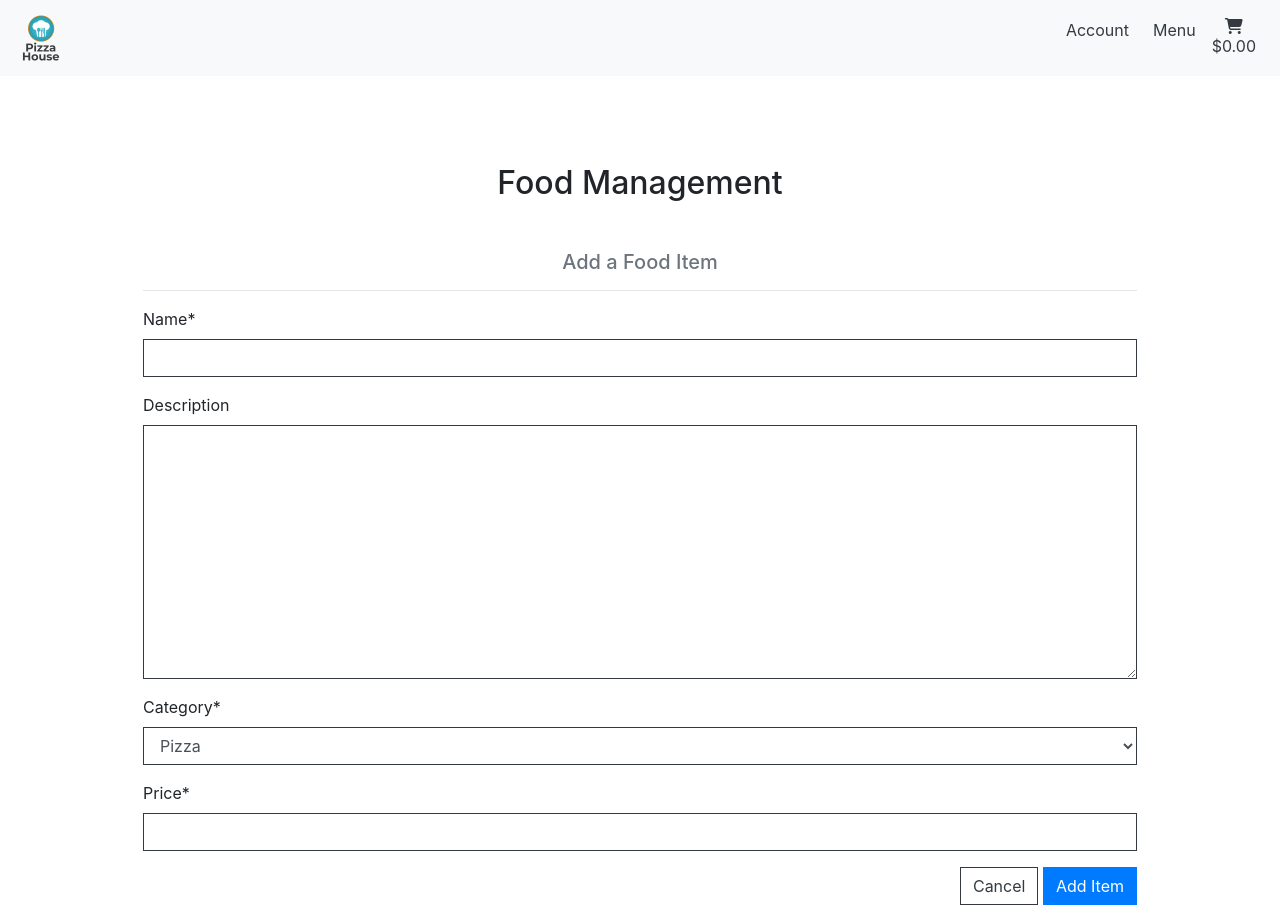
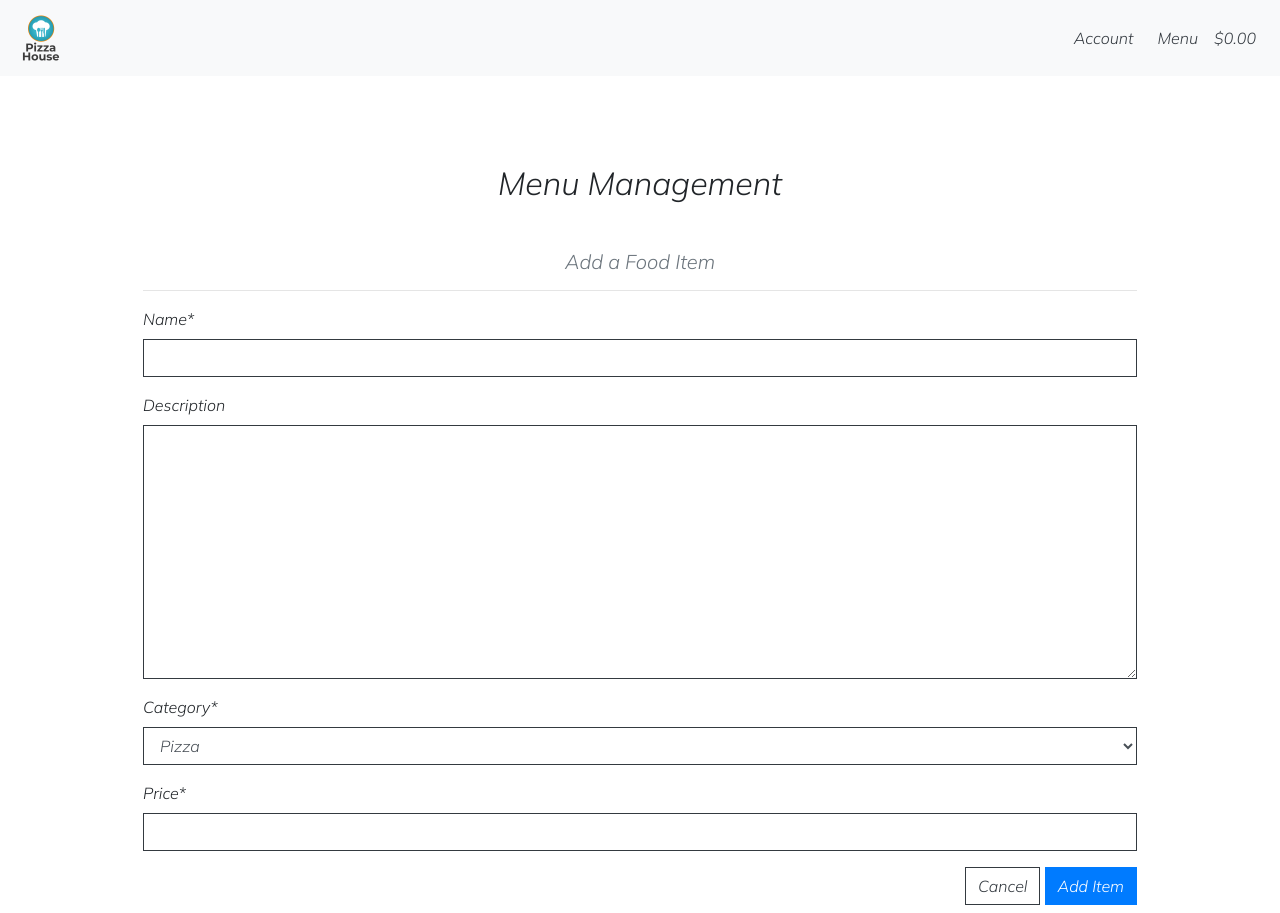
Before and after one commit to SaintHuddini/Pizza-Bella, a Django app: page /add/ in a window 1280 px wide. Run offline with Django 3.2, Linux system fonts and the light colour scheme; the visitor is signed in with stand-in values (Sample User, id 1); some libraries are stand-ins or nearby versions.

Commit message:
Added fonts, did small bug changes in the html and fixed the loading spinner

```diff
--- a/checkout/templates/checkout/checkout_success.html
+++ b/checkout/templates/checkout/checkout_success.html
@@ -20,7 +20,6 @@
 <div class="container">
 	<div class="row">
 		<div class="col">
-			<hr>
 			<h2 class="logo-font mb-4">Thank You</h2>
 			<hr>
 			<p class="text-dark">Your order information is below. A confirmation email will be sent to
--- a/orders/templates/orders/add_food.html
+++ b/orders/templates/orders/add_food.html
@@ -15,7 +15,7 @@
 <div class="container">
 	<div class="row">
 		<div class="col  text-center">
-			<h2 class="logo-font mb-5">Food Management</h2>
+			<h2 class="logo-font mb-5">Menu Management</h2>
 			<h5 class="text-muted">Add a Food Item</h5>
 			<hr>
 		</div>
--- a/static/css/style.css
+++ b/static/css/style.css
@@ -1,16 +1,23 @@
+body {
+    font-family: 'Mulish', sans-serif;
+}
+
 h1 {
     margin-top: 6rem;
     text-align: center;
+    font-family: 'Ubuntu', sans-serif;
 }
 
 h2.logo-font.mb-4 {
     margin-top: 7rem !important;
     text-align: center;
+    font-family: 'Ubuntu', sans-serif;
 }
 
 h2.display-7 {
     margin-top: 65px;
     text-align: center;
+    font-family: 'Ubuntu', sans-serif;
 }
 
 /* Allauth form formatting */
--- a/templates/base.html
+++ b/templates/base.html
@@ -10,6 +10,8 @@
 	{% block extra_meta %} {% endblock %}
 
 	{% block core_css %}
+	<link href="https://fonts.googleapis.com/css2?family=Mulish:ital,wght@1,300&family=Ubuntu:wght@500&display=swap"
+		rel="stylesheet">
 	<link rel="stylesheet" href="https://stackpath.bootstrapcdn.com/bootstrap/4.4.1/css/bootstrap.min.css"
 		integrity="sha384-Vkoo8x4CGsO3+Hhxv8T/Q5PaXtkKtu6ug5TOeNV6gBiFeWPGFN9MuhOf23Q9Ifjh" crossorigin="anonymous">
 
@@ -78,7 +80,6 @@
 							<a class="{% if grand_total %}text-primary font-weight-bold{% else %}text-dark{% endif %} nav-link"
 								href="{% url 'view_cart' %}">
 								<div class="text-center">
-									<i class="fa fa-shopping-cart" aria-hidden="true"></i>
 									<p class="my-0">
 										{% if grand_total %}
 										${{ grand_total|floatformat:2 }}
```
Also changed, not shown: checkout/static/checkout/css/checkout.css (+19 -0 lines), checkout/templates/checkout/checkout.html (+7 -2 lines).
